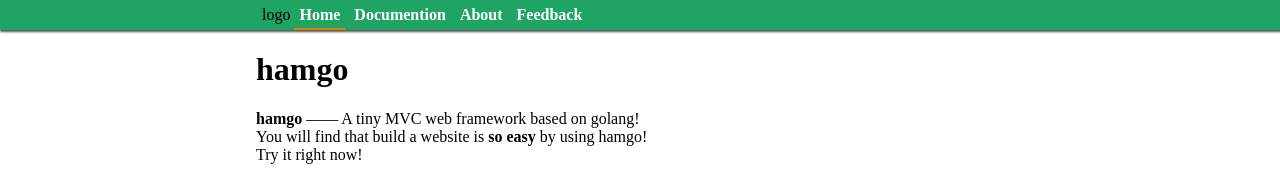
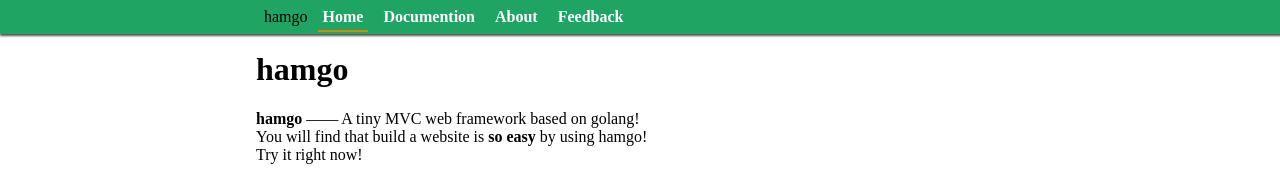
Before and after one commit to newham/hamgo-doc, a Jekyll site: the page built from index.md, in a window 1280 px wide. Shown: the top 187 px of the page. Built offline with Jekyll 4.4.1, drawn with Linux system fonts in a browser that asks for light colours.

Commit message:
add css li

```diff
--- a/_layouts/default.html
+++ b/_layouts/default.html
@@ -10,11 +10,13 @@
 	<!--nav-->
 	<div class="nav fixed">
 		<div class="container">
-			<lable>logo</lable>
-			<a id="nav_home" href="{{site.baseurl}}/">Home</a>
-			<a id="nav_doc" href="{{site.baseurl}}/doc/">Documention</a>
-			<a id="nav_about" href="{{site.baseurl}}/about/" >About</a>
-			<a id="nav_feedback" href="{{site.baseurl}}/feedback/">Feedback</a>
+			<div class="logo">hamgo</div>
+			<ul>
+			<li><a id="nav_home" href="{{site.baseurl}}/">Home</a></li>
+			<li><a id="nav_doc" href="{{site.baseurl}}/doc/">Documention</a></li>
+			<li><a id="nav_about" href="{{site.baseurl}}/about/" >About</a></li>
+			<li><a id="nav_feedback" href="{{site.baseurl}}/feedback/">Feedback</a></li>
+			</ul>
 		</div>
 	</div>
 	<div class="main">
--- a/assets/css/hamgo.css
+++ b/assets/css/hamgo.css
@@ -19,6 +19,19 @@ a:visited{
 }
 a:active{
     color: #1FA464;
+}
+
+li{
+    margin: 0px;
+    padding: 5px;
+    float: left;
+    list-style:none;
+}
+
+ul{
+    float: left;
+    margin: 0px;
+    padding: 0px;
 }
 
 .active{
@@ -95,7 +108,7 @@ div{
 .nav{
     background: #1FA464;
     width: 100%;
-    padding:6px;
+    padding:3px;
     /*border-bottom:2px solid #666; */
     box-shadow: 0px 2px 2px #555;
 }
@@ -104,11 +117,13 @@ div{
     padding: 5px;
     color:white;
 }
-
 .nav a:hover{
+    text-decoration:none;
+}
+.nav li:hover{
     background: #198350;
-    /*border-radius:5px;*/
-    text-decoration:none;
+    border-radius:20px;
+    /*text-decoration:none;*/
 }
 
 .fixed{
@@ -119,3 +134,8 @@ div{
 .main{
     padding-top:30px;
 }
+
+.logo{
+    float: left;
+    padding: 5px;
+}
```
